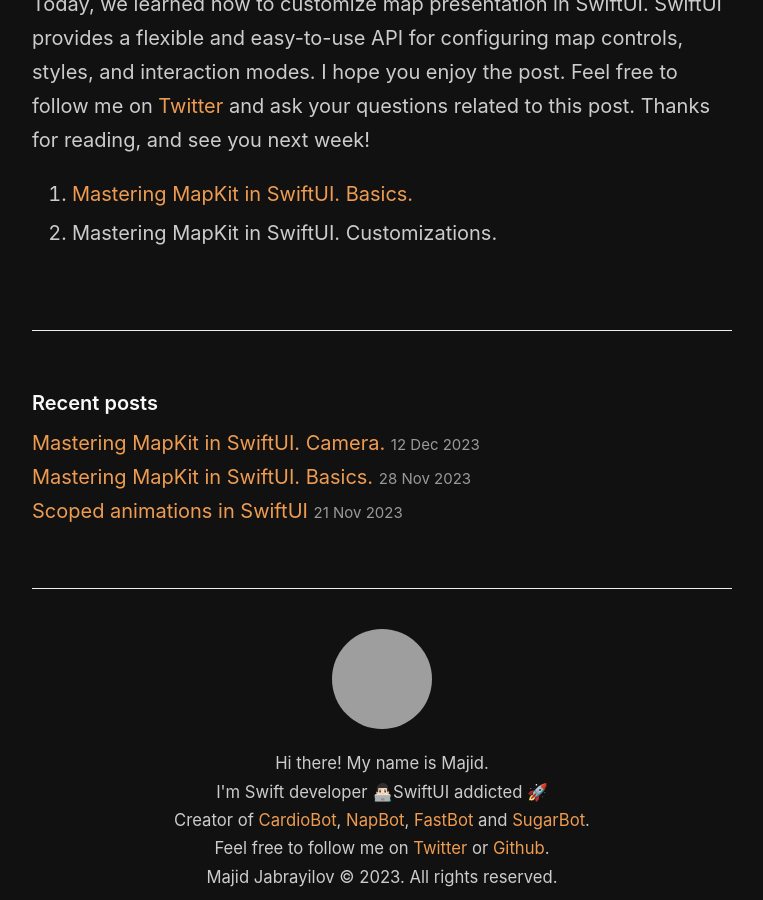
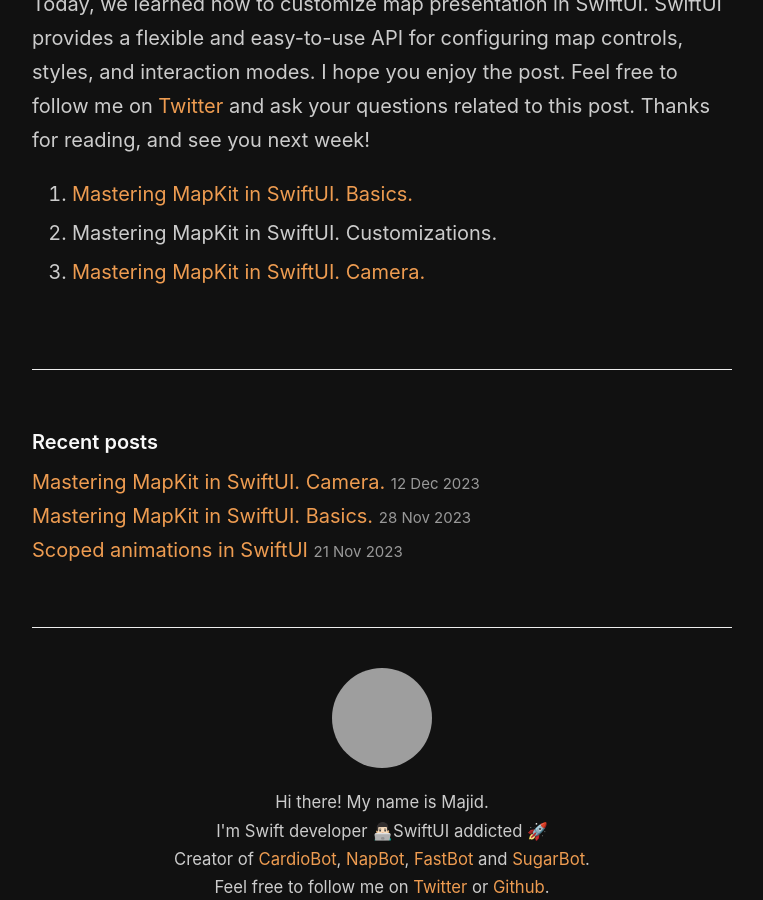
Before and after one commit to mecid/mecid.github.io, a Jekyll site: the page built from _posts/2023-12-05-mastering-mapkit-in-swiftui-customizations.md, in a window 1280 px wide and 900 px high, scrolled down 4433 px, cut to the strip 0-900 px from the top of the window. Shown: the whole strip, without its empty margins (258-1021 px from the left). Built offline with Jekyll 4.4.1, drawn with Linux system fonts in a browser that asks for light colours; grey boxes are pictures that could not be loaded.

Commit message:
mapkit post updated

```diff
--- a/_posts/2023-12-05-mastering-mapkit-in-swiftui-customizations.md
+++ b/_posts/2023-12-05-mastering-mapkit-in-swiftui-customizations.md
@@ -145,3 +145,4 @@ Today, we learned how to customize map presentation in SwiftUI. SwiftUI provides
 
 1. [Mastering MapKit in SwiftUI. Basics.](/2023/11/28/mastering-mapkit-in-swiftui-basics/)
 2. Mastering MapKit in SwiftUI. Customizations.
+3. [Mastering MapKit in SwiftUI. Camera.](/2023/12/12/mastering-mapkit-in-swiftui-camera/)
```
